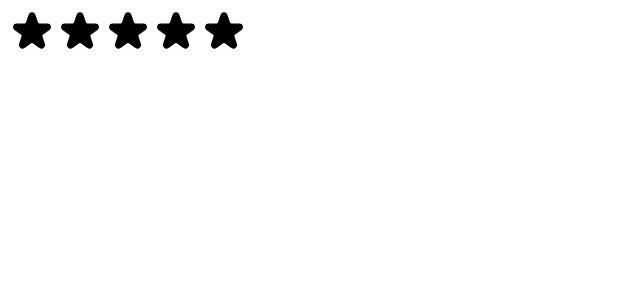
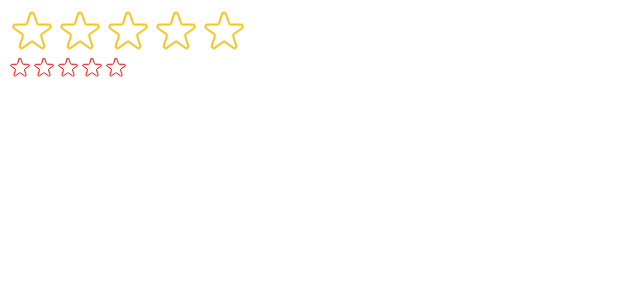
Before and after one commit to munirsebikaaka/movies-world, a React (Create React App) app: page / in a window 1280 px wide. Shown: the top 300 px of the page, without its empty margins (0-640 px from the left). Built offline with nearby package versions, Linux system fonts and the light colour scheme.

Commit message:
feat: finished the functionallity for the star rating section

```diff
--- a/src/StarRating.js
+++ b/src/StarRating.js
@@ -8,46 +8,91 @@ const containerStyles = {
 const starContainerStyles = {
   display: "flex",
 };
+
+export default function StarRating({
+  maxRating = 5,
+  color = "#fcc419",
+  size = 48,
+  className = "",
+  message = [],
+}) {
+  const [rating, setRating] = useState(0);
+  const [tempRating, setTempRating] = useState(0);
+  function handleRating(rating) {
+    setRating(rating);
+  }
+
   const textStyle = {
     lineHeight: "1",
     margin: "0",
+    color,
+    fontSize: `${size / 1.5}px`,
   };
-
-export default function StarRating({ maxRating = 5 }) {
-  const [rating, setRating] = useState(0);
-  // function workWith() {
-  //   setRating(rating + 1);
-  // }
   return (
-    <div style={containerStyles}>
+    <div style={containerStyles} className={className}>
       <div style={starContainerStyles}>
         {Array.from({ length: maxRating }, (el, i) => (
           <span>
-            <Star key={i} onRating={() => setRating(i + 1)} />
+            <Star
+              key={i}
+              full={tempRating ? tempRating >= i + 1 : rating >= i + 1}
+              onRating={() => handleRating(i + 1)}
+              onHoverIn={() => setTempRating(i + 1)}
+              onHoverOut={() => setTempRating(0)}
+              onColor={color}
+              onSize={size}
+            />
           </span>
         ))}
       </div>
-      <p style={textStyle}>{rating || ""}</p>
+      <p style={textStyle}>
+        {message.length === maxRating
+          ? message[tempRating ? tempRating - 1 : rating - 1]
+          : tempRating || rating || ""}
+      </p>
     </div>
   );
 }
+
+function Star({ onRating, full, onHoverIn, onHoverOut, onColor, onSize }) {
   const styleStar = {
-  width: "48px",
-  height: "48px",
+    width: `${onSize}px`,
+    height: `${onSize}px`,
     display: "block",
     cursor: "pointer",
   };
-function Star({ onRating }) {
   return (
-    <span role="button" style={styleStar} onClick={onRating}>
+    <span
+      role="button"
+      style={styleStar}
+      onClick={onRating}
+      onMouseEnter={onHoverIn}
+      onMouseLeave={onHoverOut}
+    >
+      {full ? (
         <svg
           xmlns="http://www.w3.org/2000/svg"
           viewBox="0 0 20 20"
-        fill="#000"
-        stroke="#000"
+          fill={onColor}
+          stroke={onColor}
         >
           <path d="M9.049 2.927c.3-.921 1.603-.921 1.902 0l1.07 3.292a1 1 0 00.95.69h3.462c.969 0 1.371 1.24.588 1.81l-2.8 2.034a1 1 0 00-.364 1.118l1.07 3.292c.3.921-.755 1.688-1.54 1.118l-2.8-2.034a1 1 0 00-1.175 0l-2.8 2.034c-.784.57-1.838-.197-1.539-1.118l1.07-3.292a1 1 0 00-.364-1.118L2.98 8.72c-.783-.57-.38-1.81.588-1.81h3.461a1 1 0 00.951-.69l1.07-3.292z" />
         </svg>
+      ) : (
+        <svg
+          xmlns="http://www.w3.org/2000/svg"
+          fill="none"
+          viewBox="0 0 24 24"
+          stroke={onColor}
+        >
+          <path
+            strokeLinecap="round"
+            strokeLinejoin="round"
+            strokeWidth="{2}"
+            d="M11.049 2.927c.3-.921 1.603-.921 1.902 0l1.519 4.674a1 1 0 00.95.69h4.915c.969 0 1.371 1.24.588 1.81l-3.976 2.888a1 1 0 00-.363 1.118l1.518 4.674c.3.922-.755 1.688-1.538 1.118l-3.976-2.888a1 1 0 00-1.176 0l-3.976 2.888c-.783.57-1.838-.197-1.538-1.118l1.518-4.674a1 1 0 00-.363-1.118l-3.976-2.888c-.784-.57-.38-1.81.588-1.81h4.914a1 1 0 00.951-.69l1.519-4.674z"
+          />
+        </svg>
+      )}
     </span>
   );
 }
@@ -69,18 +114,6 @@ FULL STAR
 
 EMPTY STAR
 
-<svg
-  xmlns="http://www.w3.org/2000/svg"
-  fill="none"
-  viewBox="0 0 24 24"
-  stroke="#000"
->
-  <path
-    strokeLinecap="round"
-    strokeLinejoin="round"
-    strokeWidth="{2}"
-    d="M11.049 2.927c.3-.921 1.603-.921 1.902 0l1.519 4.674a1 1 0 00.95.69h4.915c.969 0 1.371 1.24.588 1.81l-3.976 2.888a1 1 0 00-.363 1.118l1.518 4.674c.3.922-.755 1.688-1.538 1.118l-3.976-2.888a1 1 0 00-1.176 0l-3.976 2.888c-.783.57-1.838-.197-1.538-1.118l1.518-4.674a1 1 0 00-.363-1.118l-3.976-2.888c-.784-.57-.38-1.81.588-1.81h4.914a1 1 0 00.951-.69l1.519-4.674z"
-  />
-</svg>
+
 
 */
--- a/src/index.js
+++ b/src/index.js
@@ -8,6 +8,10 @@ const root = reactDOM.createRoot(document.getElementById("root"));
 root.render(
   <React.StrictMode>
     {/* <App /> */}
-    <StarRating maxRating={5} />
+    <StarRating
+      maxRating={5}
+      message={["teribble", "bad", "okey", "good", "amaizing"]}
+    />
+    <StarRating size={24} color="red" className="test " />
   </React.StrictMode>
 );
```
Lines whose indentation alone changed are shown as unchanged.
